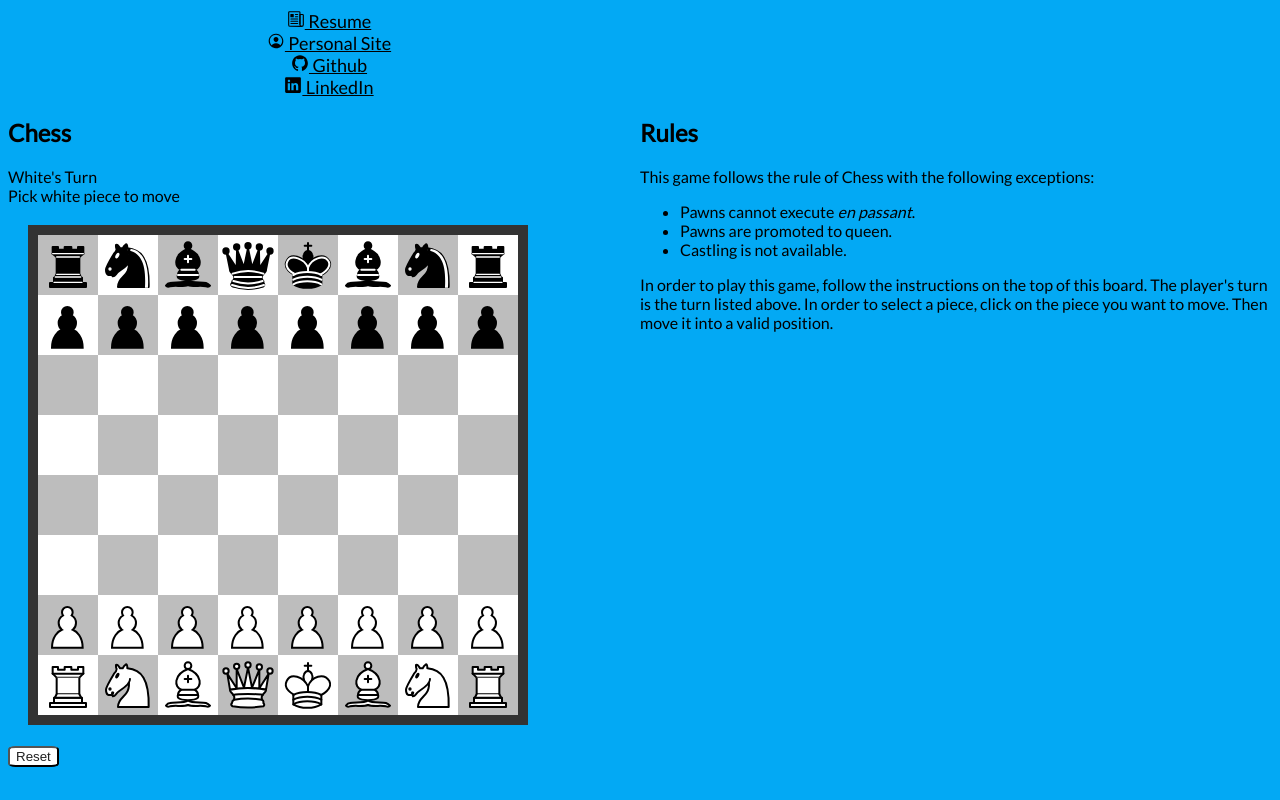
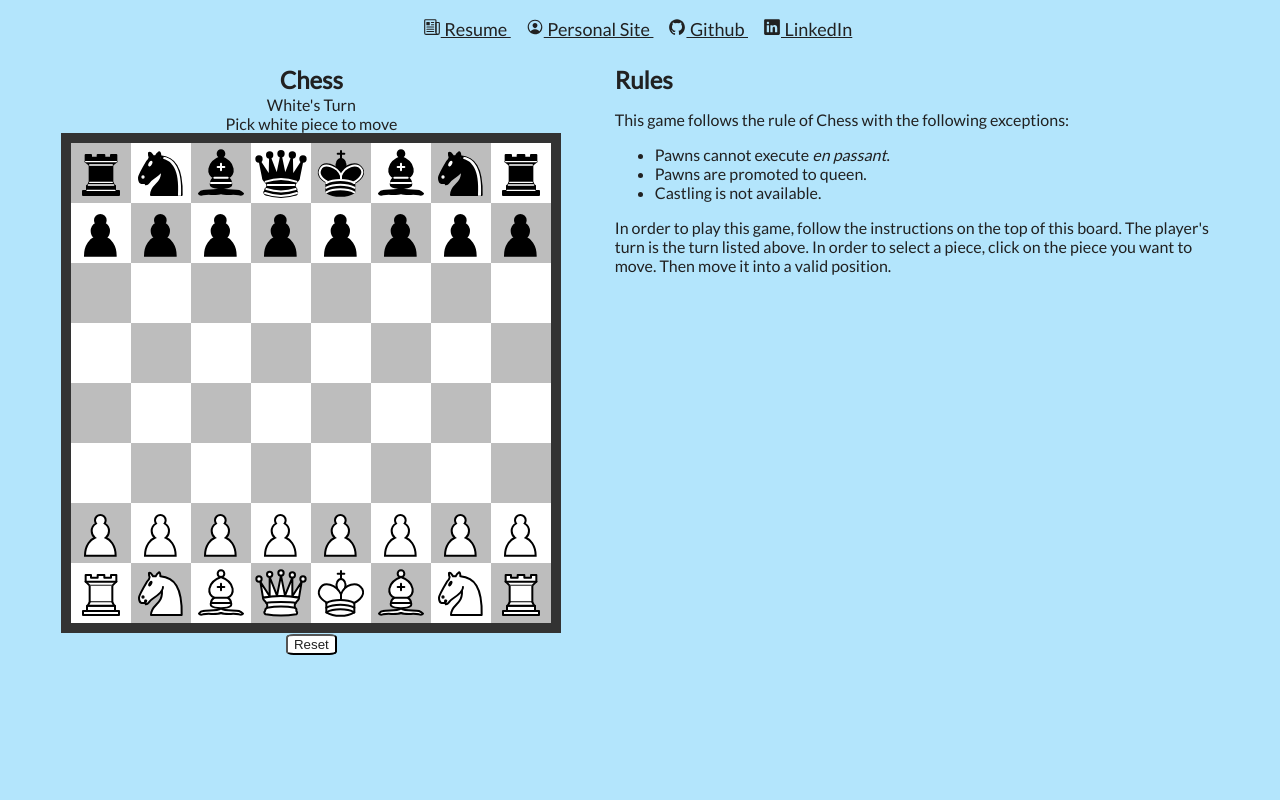
Before and after one commit to soali3107/chess, a website built with webpack: page index.html in a window 1280 px wide. Built offline with nearby package versions, Linux system fonts and the light colour scheme.

Commit message:
Center logo

```diff
--- a/src/index.js
+++ b/src/index.js
@@ -8,7 +8,7 @@ import Pawn from './scripts/piece/pawn';
 
 document.addEventListener("DOMContentLoaded", () =>{
     updateBoard();
-    // reset();
+    reset();
 });
 
 let clickCount = [];
@@ -71,7 +71,12 @@ function reset(){
 function updateMessages(){
     let isCheck = document.getElementsByClassName("check")[0];
     let turn = document.getElementsByClassName("turn")[0];
-    turn.textContent = board2.currentPlayer[0].toUpperCase() + board2.currentPlayer.slice(1) + "'s Turn"
+    turn.textContent = board2.currentPlayer[0].toUpperCase() + board2.currentPlayer.slice(1) + "'s Turn";
+    console.log(board2.checkmate('white'));
+    console.log(board2.checkmate('black'));
+    console.log('----------');
+    // debugger;
+    console.log(board2);
     if (board2.checkmate('white')){
         isCheck.textContent = `White is in checkmate!`;
         turn.textContent = '';
--- a/src/styles/index.scss
+++ b/src/styles/index.scss
@@ -1,5 +1,5 @@
 html  {
-    background-color: #03A9F4;
+    background-color: #B3E5FC;
     font-family: 'Lato', sans-serif;
 }
 
@@ -9,25 +9,18 @@ html  {
     margin-top: 10px;
     margin-bottom: 5px;
     font-size: 18px;
-    color: #212121;
+    display: inline-block;
+    width: 100%;
     text-align: center;
-    width: 100%;
+    text-decoration: none;
 
 }
 
-.body {
-    width: 100%;
-    background-color: #B3E5FC;
-}
-.message {
-    font-size: 15px;
-}
-
 .site {
-    color: black;
-    float: left;
     margin-right: 10px;
     margin-left: 5px;
+    color: #212121;
+
 }
 
 .logo {
@@ -35,22 +28,43 @@ html  {
     width: auto;
     color: white;
 }
-.chess {
-    width: 480px;
-    height: 480px;
-    margin: 20px;
-    border: 10px solid #333;
-    /* color: #FFFF00;
-    opacity: .5; */
+
+.body {
+    color: #212121;
+    width: 100%;
+    background-color: #B3E5FC;
 }
 
 .main, .side {
     float: left;
-    width: 50%;
+    width: 48%;
+    margin-top: 20px;
 }
 
-.site {
-    width: 50%;
+.main {
+    text-align: center;
+}
+
+.side {
+    margin-right: 10px;
+}
+
+h2 {
+    margin-top: 0px;
+    margin-bottom: 1px;
+}
+
+.message {
+    font-size: 15px;
+}
+
+.chess {
+    width: 480px;
+    height: 480px;
+    margin: auto;
+    border: 10px solid #333;
+    /* color: #FFFF00;
+    opacity: .5; */
 }
 
 .black {
```
Also changed, not shown: index.html (+0 -2 lines), dist/main.css, dist/main.js, 2 other files.
